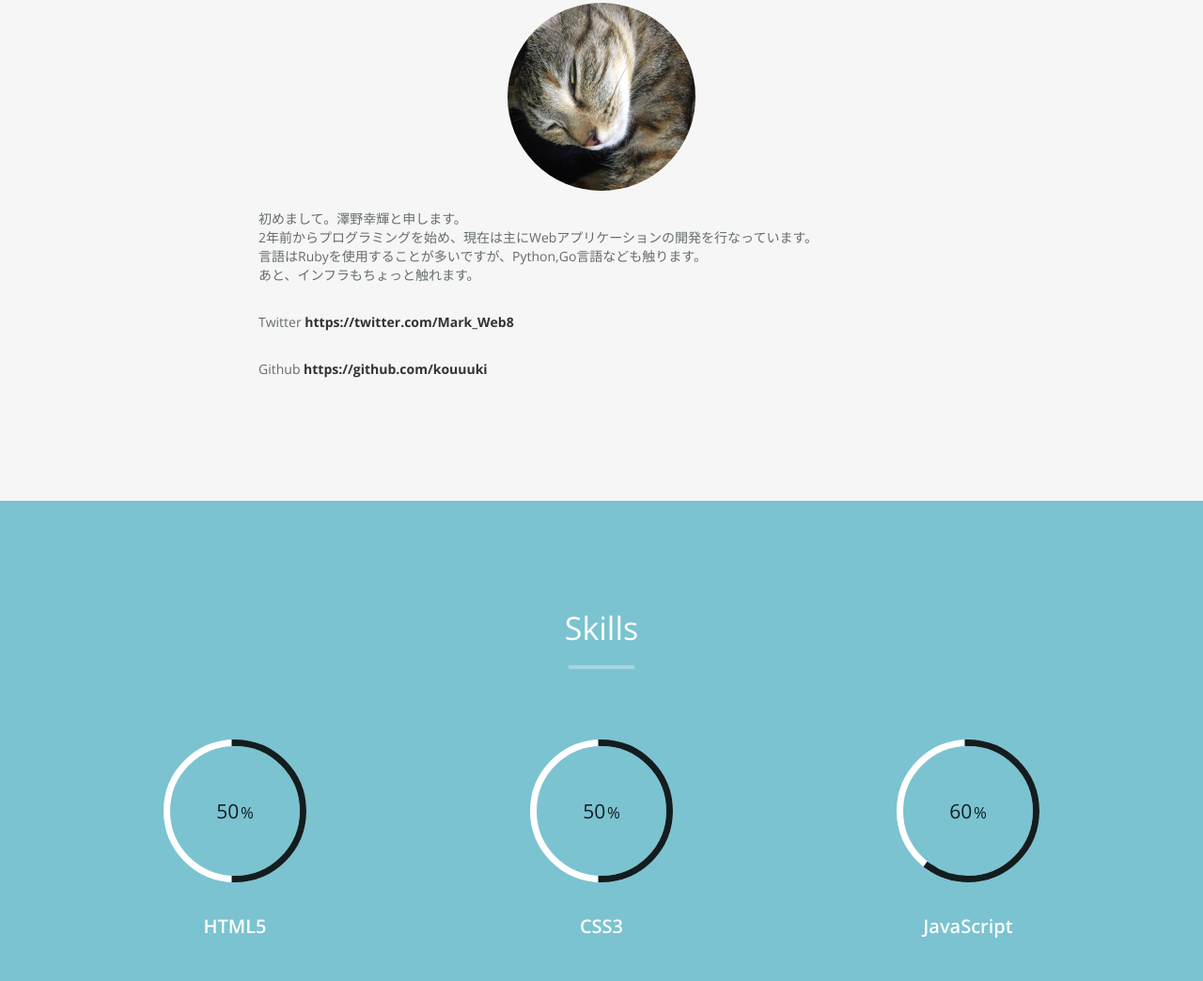
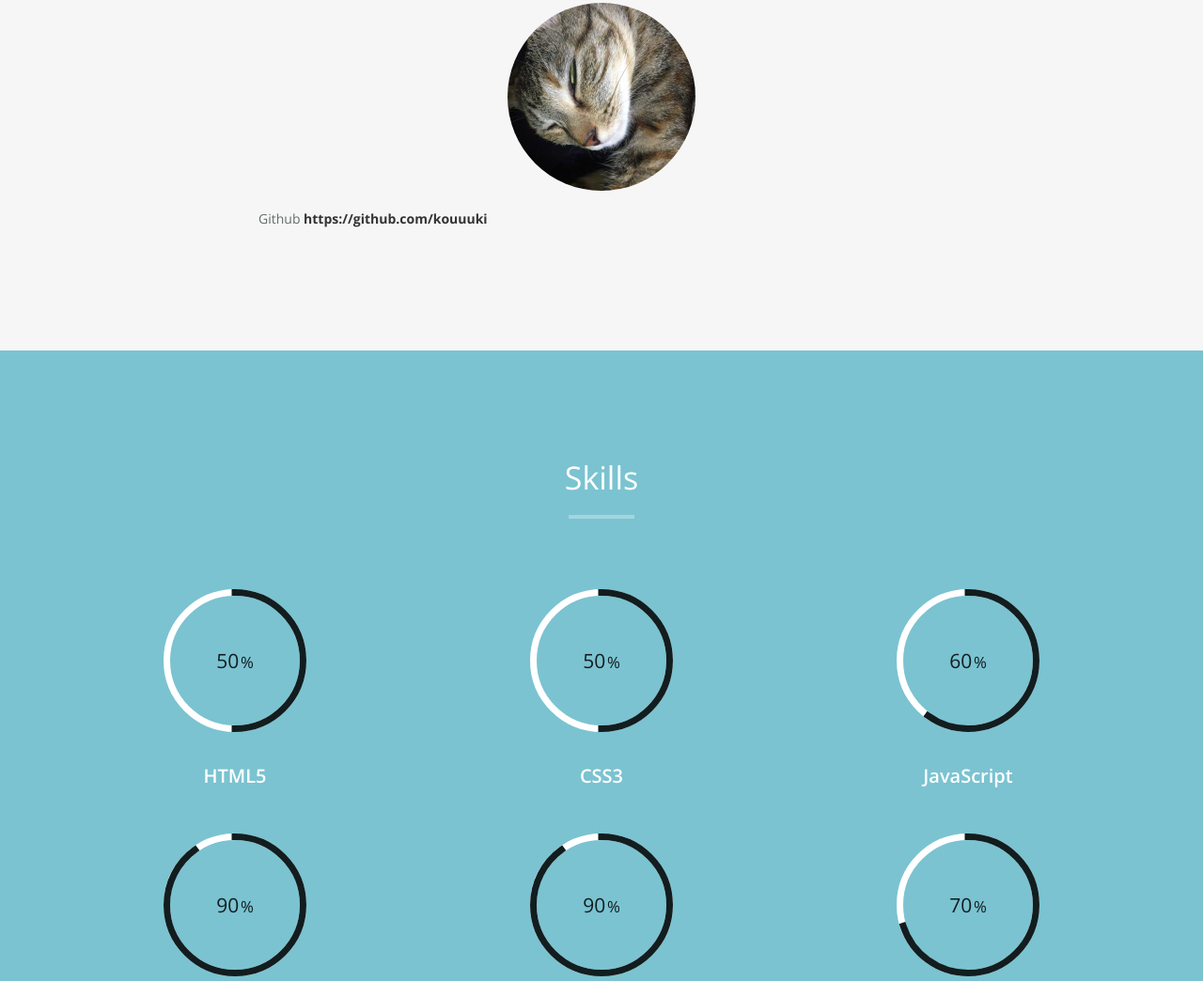
Before and after one commit to kouuuki/portfolio, a plain HTML site: page index.html in a window 1280 px wide. Shown: the part 1041-2085 px from the top of the page at 94% size. Drawn offline with nearby package versions, Linux system fonts and the light colour scheme.

Commit message:
edit index

```diff
--- a/index.html
+++ b/index.html
@@ -82,9 +82,9 @@
       <div class="col-md-12 text-center"><img src="img/me.jpg" class="img-responsive"></div>
       <div class="col-md-8 col-md-offset-2">
         <div class="about-text">
-          <p>初めまして。澤野幸輝と申します。<br />2年前からプログラミングを始め、現在は主にWebアプリケーションの開発を行なっています。<br />
-          言語はRubyを使用することが多いですが、Python,Go言語なども触ります。<br />あと、インフラもちょっと触れます。</p>
-          <p>Twitter  <strong><a href="https://twitter.com/Mark_Web8">https://twitter.com/Mark_Web8</a></strong></p>
+          <!-- <p>初めまして。澤野幸輝と申します。<br />2年前からプログラミングを始め、現在は主にWebアプリケーションの開発を行なっています。<br />
+          言語はRubyを使用することが多いですが、Python,Go言語なども触ります。<br />あと、インフラもちょっと触れます。</p> -->
+          <!-- <p>Twitter  <strong><a href="https://twitter.com/Mark_Web8">https://twitter.com/Mark_Web8</a></strong></p> -->
           <p>Github  <strong><a href="https://github.com/kouuuki">https://github.com/kouuuki</a></strong></p>
         </div>
       </div>
@@ -131,6 +131,10 @@
       </div>
       <div class="col-md-4 col-sm-6 skill"> <span class="chart" data-percent="70"> <span class="percent">65</span> </span>
         <h4>SQL</h4>
+      </div>
+      <div class="col-md-4 col-sm-6 skill"> <span class="chart" data-percent="60"> <span class="percent">60</span> </span>
+        <h4>C言語</h4>
+      </div>
       </div>
     </div>
   </div>
```
